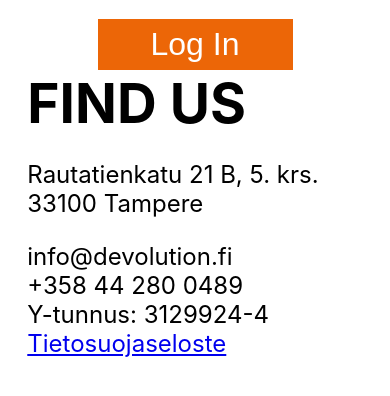
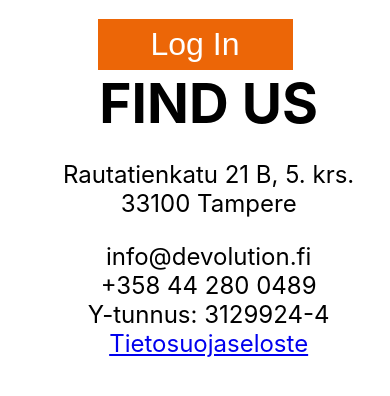
Before and after one commit to Devolution-Oy/project-dashboard, a React (Create React App) app: page / in a window 390 px wide. Shown: the part 386-782 px from the top of the page. Built offline with nearby package versions, Linux system fonts and the light colour scheme.

Commit message:
Footer responsive2

```diff
--- a/src/components/Footer/Footer.css
+++ b/src/components/Footer/Footer.css
@@ -43,4 +43,9 @@
     .CompanyInfo li{
         display: block;
     }
+    footer {
+        width: 100%;
+        word-break: break-all;
+        text-align: center;
+      }
   }
```
